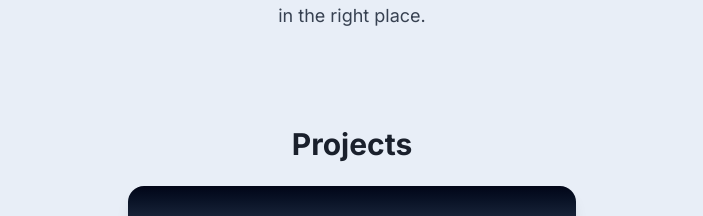
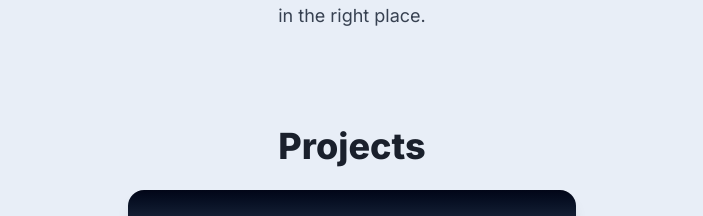
Before and after one commit to harryconcoblanejo/landing-2025, a Next.js app: page / in a window 1280 px wide. Shown: the part 990-1206 px from the top of the page, without its empty margins (288-991 px from the left). Built offline with nearby package versions, Linux system fonts and the light colour scheme.

Commit message:
Enhance Projects section heading style with increased font size and weight for better visibility

```diff
--- a/src/app/page.tsx
+++ b/src/app/page.tsx
@@ -92,7 +92,7 @@ export default function Home() {
       {/* Projects Section - Mobile First */}
       <section id="projects" className="w-full px-4 sm:px-6 md:px-8 lg:px-12 py-12 max-w-full min-w-0">
         <h2
-          className="text-3xl font-bold mb-6 text-center"
+          className="text-4xl font-extrabold mb-6 text-center font-sans"
           style={{ color: isDark ? '#fff' : '#1a202c' }}
         >
           {t.projects}
```
